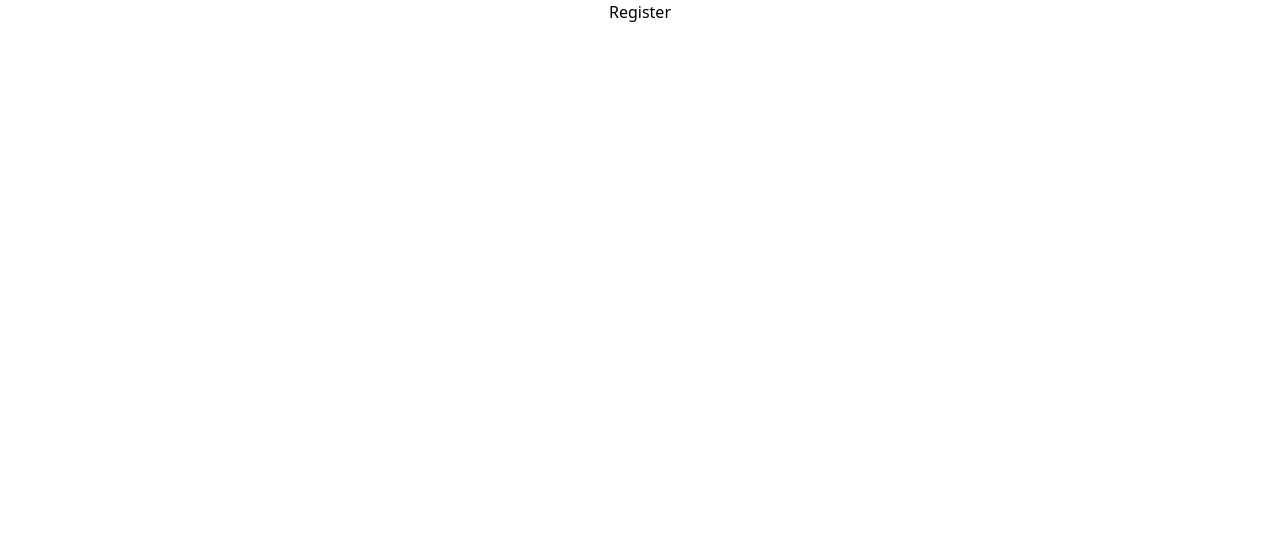
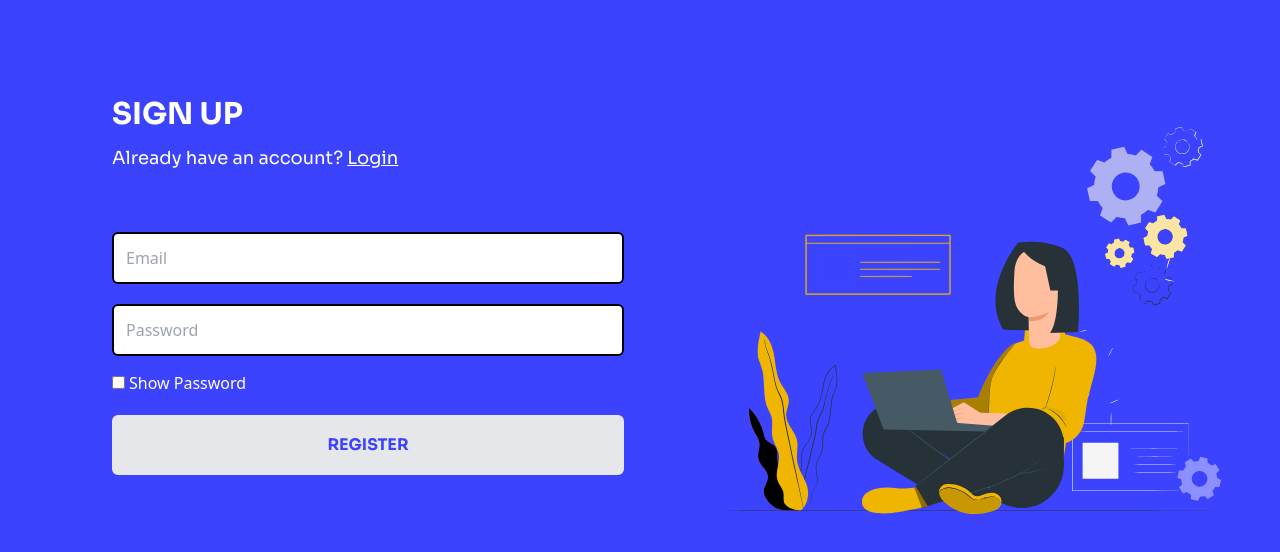
Before and after one commit to Cha195/QR-Child-Tracker, a React (Create React App) app: page /register in a window 1280 px wide. Shown: the top 552 px of the page. Built offline with nearby package versions, Linux system fonts and the light colour scheme.

Commit message:
feat: add register page

```diff
--- a/src/Pages/Auth/Register.jsx
+++ b/src/Pages/Auth/Register.jsx
@@ -1,9 +1,134 @@
-import React from 'react'
+import React, { useState } from 'react'
+// simport { useHistory } from 'react-router-dom'
+import { PuffLoader } from 'react-spinners'
+import { css } from '@emotion/react'
+import login from '../../Assets/login.svg'
 
-function Register () {
+const Register = () => {
+  const [credentials, setCredentials] = useState({ username: '', password: '' })
+  const [visible, setVisible] = useState(false)
+  const [errorMessage, setErrorMessage] = useState('')
+  const [buttonText, setButtonText] = useState('REGISTER')
+  const [buttonDisable, setButtonDisable] = useState(true)
+  // const history = useHistory()
+  const LoaderCss = css`
+    display: block;
+    margin: 0 auto;
+    border-color: #3C43FF;
+  `
+
+  const handleChange = (event) => {
+    setErrorMessage('')
+    const cred = credentials
+    cred[event.target.name] = event.target.value
+    setCredentials(cred)
+    if (cred.username !== '' && cred.password !== '') {
+      setButtonDisable(false)
+    } else {
+      setButtonDisable(true)
+    }
+  }
+
+  const handleEnter = (event) => {
+    if (event.target.name === 'password' && event.key === 'Enter') {
+      handleRegister()
+    }
+  }
+
+  const handleRegister = () => {
+    if (credentials.username !== '' && credentials.password !== '') {
+      setButtonDisable(true)
+      setButtonText(<PuffLoader css={LoaderCss} size={24} loading color='white' />)
+      // window.fetch(`${baseURL}/user/register`, {
+      //   method: 'POST',
+      //   headers: { 'Content-Type': 'application/json' },
+      //   body: JSON.stringify(credentials)
+      // }).then((res) => {
+      //   if (res.status !== 200) {
+      //     setButtonText('Register')
+      //     setButtonDisable(false)
+      //     setErrorMessage('Register Error')
+      //     throw new Error('Invalid Credentials')
+      //   } else {
+      //     return res.json()
+      //   }
+      // }).then(data => {
+      //   const now = new Date()
+      //   if (data !== undefined && data !== null) {
+      //     window.localStorage.setItem('token', data.access)
+      //     window.localStorage.setItem('accessExpirationTime', now.getTime() + 86400000)
+      //     history.push({
+      //       pathname: '/home'
+      //     })
+      //   }
+      // }).catch(err => {
+      //   console.error(err)
+      //   setErrorMessage(err.message)
+      // })
+    } else {
+      setErrorMessage('Enter Credentials')
+    }
+  }
+
+  const handleClick = () => {
+    setVisible(!visible)
+  }
+
   return (
-    <div>
-      Register
+    <div className='h-screen bg-newblue text-white'>
+      {/* {
+        (window.localStorage.getItem('token') !== undefined &&
+        window.localStorage.getItem('token') !== null) &&
+        (new Date().getTime() < window.localStorage.getItem('accessExpirationTime')) &&
+        history.push('/home')
+      }
+      <Header /> */}
+      <div className='w-screen relative'>
+        <div className='ml-28 w-2/5 max-w-xl pt-24'>
+          <div>
+            <h1 className='font-sora font-bold text-3xl text-left'>SIGN UP</h1>
+            <p className='font-sora font-normal mt-3 text-lg text-left'>Already have an account? <a className='underline' href='/login'>Login</a></p>
+          </div>
+          <div className='mt-5 flex flex-col items-start'>
+            <p className='mt-5 text-xl font-medium font-sora text-red-600 text-center'>{errorMessage}</p>
+            <input
+              type='text'
+              name='username'
+              className='mt-5 p-3 border-2 border-black rounded-md outline-none w-full'
+              placeholder='Email'
+              onChange={handleChange}
+              autoComplete='off'
+            />
+            <input
+              type={visible ? 'text' : 'password'}
+              name='password'
+              className='mt-5 p-3 border-2 border-black rounded-md outline-none w-full'
+              placeholder='Password'
+              onKeyPress={handleEnter}
+              onChange={handleChange}
+            />
+            <div>
+              <input
+                type='checkbox'
+                className='mt-5 mr-1 outline-none rounded'
+                id='showPassword'
+                name='showPassword'
+                onClick={handleClick}
+              />
+              <label className='showPassword' htmlFor='showPassword'>Show Password</label>
+            </div>
+            <button
+              type='submit'
+              onClick={handleRegister}
+              disabled={buttonDisable}
+              className='w-full p-4 bg-white font-sora font-bold rounded-md text-newblue mt-5 mb-8 outline-none cursor-pointer border-2 border-newblue hover:bg-newblue hover:text-white hover:border-white disabled:bg-gray-200 disabled:text-newblue disabled:border-gray-200 disabled:cursor-default'
+            >
+              {buttonText}
+            </button>
+          </div>
+        </div>
+        <img src={login} alt='Register' className='absolute top-1/4 w-2/5 right-10' />
+      </div>
     </div>
   )
 }
```
